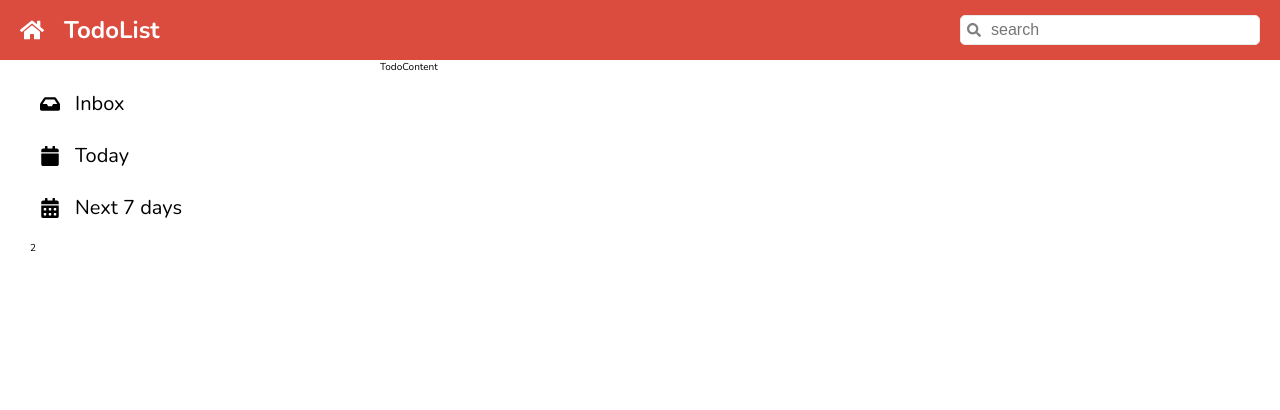
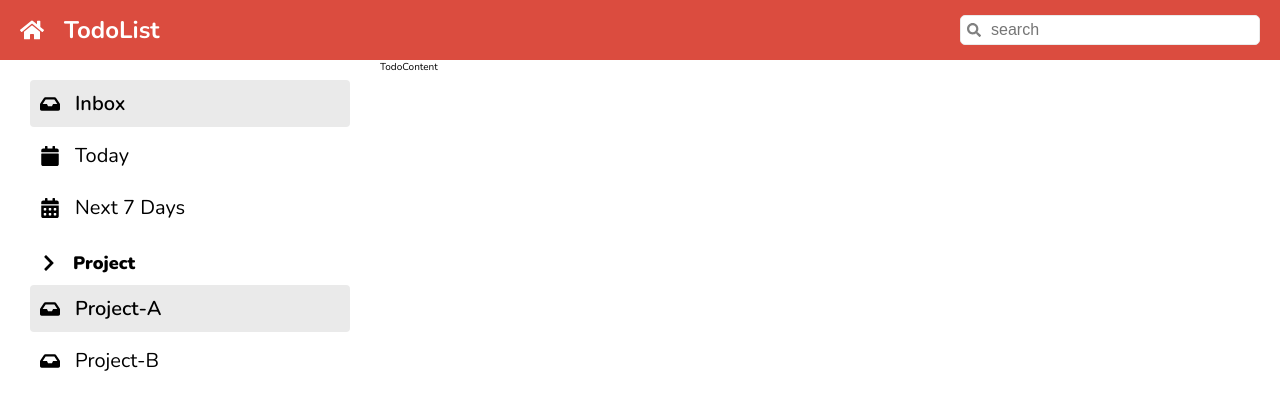
Before and after one commit to moneyza001/cc15-todolist-money, a React (Create React App) app: page / in a window 1280 px wide. Shown: the top 410 px of the page. Built offline with nearby package versions, Linux system fonts and the light colour scheme.

Commit message:
Create List Component

```diff
--- a/src/app/App.jsx
+++ b/src/app/App.jsx
@@ -1,8 +1,23 @@
 import "./App.scss";
-import {FaCalendar, FaCalendarAlt, FaHome,FaInbox} from 'react-icons/fa';
+import {
+  FaCalendar,
+  FaCalendarAlt,
+  FaInbox,
+  FaChevronDown,
+} from "react-icons/fa";
 import Header from "../components/Header.jsx";
 import ListItem from "../components/ListItem";
+import Lists from "../components/Lists";
 function App() {
+  const generalLists = [
+    { id: 1, text: "Inbox", icon: <FaInbox />, active: true },
+    { id: 2, text: "Today", icon: <FaCalendar />, active: false },
+    { id: 3, text: "Next 7 Days", icon: <FaCalendarAlt />, active: false },
+  ];
+  const projectList = [
+    { id: 4, text: "Project-A", icon: <FaInbox />, active: true },
+    { id: 5, text: "Project-B", icon: <FaInbox />, active: false },
+  ];
   return (
     <div>
       <div className="todo">
@@ -12,34 +27,22 @@ function App() {
         <div className="todo__sidebar">
           <aside className="sidebar">
             <section className="sidebar__category">
-              <ul className="list">
-                  {/* <li className="list__item">
-                      <FaInbox className="list__item__icon"/>
-                    <p className="list__item__text">Inbox</p>
+              <Lists data={generalLists} />
+            </section>
+            <section className="sidebar__category">
+              <div className="accordion">
+                <div>
+                  <li className="accordion__item">
+                    <FaChevronDown
+                      className="accordion__item__icon
+                      accordion__item__active"
+                    />
+                    <p className="accordion__item__text">Project</p>
                   </li>
-                  <li className="list__item">
-                      <FaCalendar className="list__item__icon"/>
-                    <p className="list__item__text">Today</p>
-                  </li>
-                  <li className="list__item">
-                      <FaCalendarAlt className="list__item__icon"/>
-                    <p className="list__item__text">Next 7 days</p>
-                  </li> */}
-                  <ListItem
-                  text='Inbox'
-                  icon={<FaInbox/>}
-                  />
-                  <ListItem
-                  text='Today'
-                  icon={<FaCalendar/>}
-                  />
-                  <ListItem
-                  text='Next 7
-                  days' icon={<FaCalendarAlt/>}
-                  />
-              </ul>
+                </div>
+                <Lists data={projectList} />
+              </div>
             </section>
-            <section className="sidebar__category">2</section>
           </aside>
         </div>
         <div className="todo__content">TodoContent</div>
--- a/src/app/App.scss
+++ b/src/app/App.scss
@@ -31,26 +31,26 @@
   height: calc(100vh - $header-height);
 }
 
-.list {
-  display: flex;
-  flex-direction: column;
-  gap: 5px;
-
+.accordion {
   &__item {
     display: flex;
     align-items: center;
     gap: 15px;
-    font-size: 2rem;
+    font-size: 1.8rem;
     padding: 10px;
     border-radius: 4px;
-    cursor: pointer;
+    font-weight: 900;
 
-    &:hover {
-      background-color: $grey-light;
+    &__icon {
+      cursor: pointer;
+      transition: 1s;
+    }
+    &__active {
+      transform: rotate(-90deg);
     }
 
     &__text {
-      font-weight: 400;
+      font-weight: inherit;
     }
   }
 }
--- a/src/components/ListItem.jsx
+++ b/src/components/ListItem.jsx
@@ -1,13 +1,13 @@
-import './ListItem.scss'
-import {FaCalendar, FaCalendarAlt, FaHome,FaInbox} from 'react-icons/fa';
+import "./ListItem.scss";
+import { FaCalendar, FaCalendarAlt, FaHome, FaInbox } from "react-icons/fa";
 
 function ListItem(props) {
-    return (
-        <li className="list__item">
-        {props.icon}
+  return (
+    <li className={`list__item ${props.active ? "active" : ""}`}>
+      {props.icon}
       <p className="list__item__text">{props.text}</p>
     </li>
-    )
+  );
 }
 
 export default ListItem;
--- a/src/components/ListItem.scss
+++ b/src/components/ListItem.scss
@@ -0,0 +1,31 @@
+@import "../index.scss";
+
+.list {
+  display: flex;
+  flex-direction: column;
+  gap: 5px;
+
+  &__item {
+    display: flex;
+    align-items: center;
+    gap: 15px;
+    font-size: 2rem;
+    padding: 10px;
+    border-radius: 4px;
+    cursor: pointer;
+    font-weight: 400;
+
+    &:hover {
+      background-color: $grey-light;
+    }
+
+    &__text {
+      font-weight: inherit;
+    }
+  }
+}
+
+.active {
+  font-weight: 600;
+  background-color: $grey-light;
+}
--- /dev/null
+++ b/src/components/Lists.jsx
@@ -0,0 +1,17 @@
+import ListItem from "./ListItem";
+function Lists(props) {
+  return (
+    <ul className="list">
+      {props.data.map((obj) => (
+        <ListItem
+          key={obj.id}
+          text={obj.text}
+          icon={obj.icon}
+          active={obj.active}
+        />
+      ))}
+    </ul>
+  );
+}
+
+export default Lists;
--- /dev/null
+++ b/src/components/Lists.scss
@@ -0,0 +1 @@
+@import "../index.scss";
```
